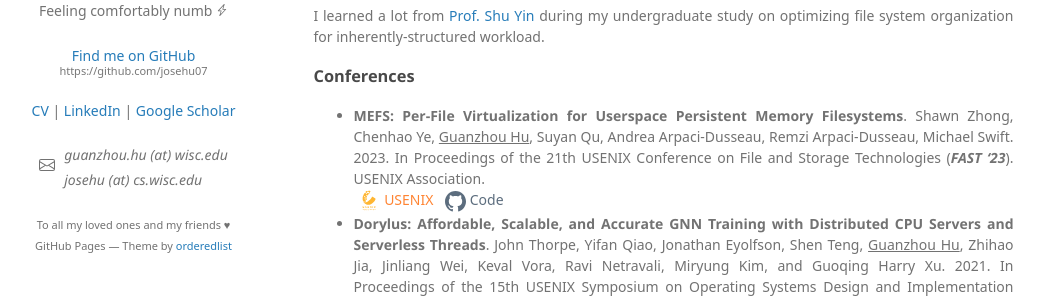
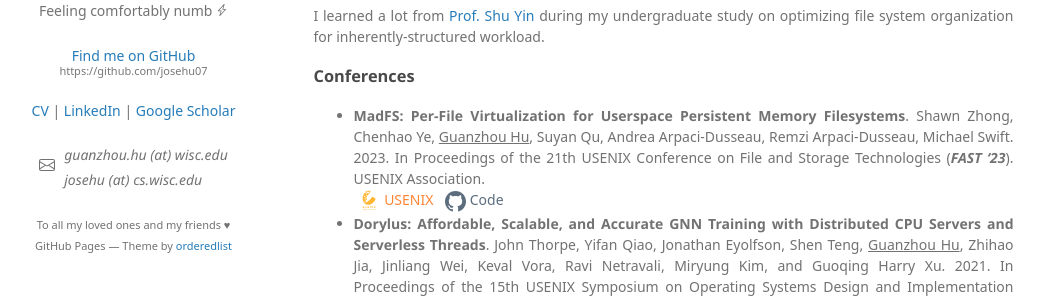
Before and after one commit to josehu07/josehu07.github.io, a Jekyll site: the page built from publications.md, in a window 1280 px wide and 1036 px high. Shown: the part 284-584 px from the top of the window, without its empty margins (119-1163 px from the left). Built offline with Jekyll 4.4.1, drawn with Linux system fonts in a browser that asks for light colours; some web fonts are replaced; a script that is not in the unit is left out.

Commit message:
update MadFS paper name

```diff
--- a/publications.md
+++ b/publications.md
@@ -74,7 +74,7 @@ I learned a lot from [Prof. Shu Yin](http://sist.shanghaitech.edu.cn/2018/0502/c
 
 ### Conferences
 
-- <b>MEFS: Per-File Virtualization for Userspace Persistent Memory Filesystems</b>. Shawn Zhong, Chenhao Ye, <u>Guanzhou Hu</u>, Suyan Qu, Andrea Arpaci-Dusseau, Remzi Arpaci-Dusseau, Michael Swift. 2023. In Proceedings of the 21th USENIX Conference on File and Storage Technologies (<b><i>FAST '23</i></b>). USENIX Association. <br/>
+- <b>MadFS: Per-File Virtualization for Userspace Persistent Memory Filesystems</b>. Shawn Zhong, Chenhao Ye, <u>Guanzhou Hu</u>, Suyan Qu, Andrea Arpaci-Dusseau, Remzi Arpaci-Dusseau, Michael Swift. 2023. In Proceedings of the 21th USENIX Conference on File and Storage Technologies (<b><i>FAST '23</i></b>). USENIX Association. <br/>
     <a class="btn-usenix" href="https://www.usenix.org/conference/fast23/presentation/zhong" target="_blank"><img class="paper-button" src="/assets/img/usenix-button.svg" /> USENIX</a>
     <a class="btn-github" href="https://github.com/WiscADSL/MadFS" target="_blank"><img class="paper-button-small" src="/assets/img/github-button.svg" /> Code</a>
 - <b>Dorylus: Affordable, Scalable, and Accurate GNN Training with Distributed CPU Servers and Serverless Threads</b>. John Thorpe, Yifan Qiao, Jonathan Eyolfson, Shen Teng, <u>Guanzhou Hu</u>, Zhihao Jia, Jinliang Wei, Keval Vora, Ravi Netravali, Miryung Kim, and Guoqing Harry Xu. 2021. In Proceedings of the 15th USENIX Symposium on Operating Systems Design and Implementation (<b><i>OSDI '21</i></b>). USENIX Association. <br/>
```
Also changed, not shown: 1 other file.
